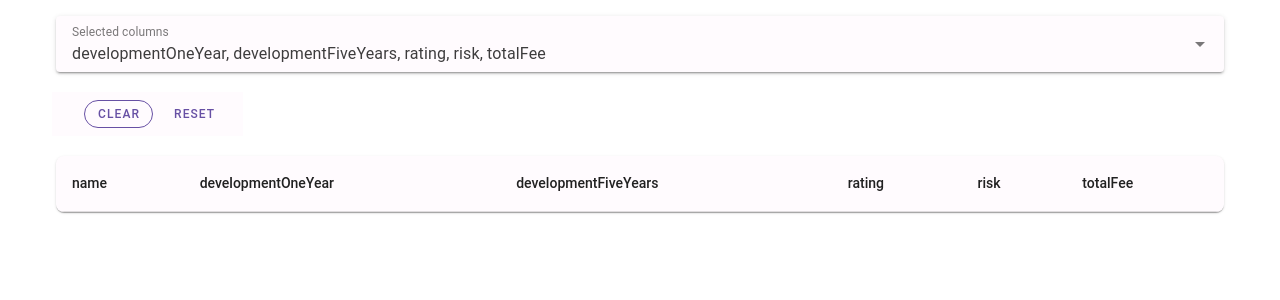
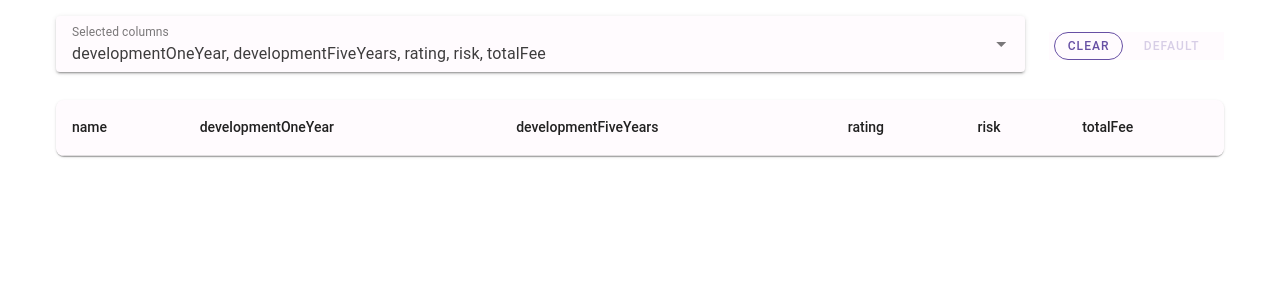
Before and after one commit to robinjac/avanza-portfolio-tool, a Vue app: page / in a window 1280 px wide. Shown: the top 300 px of the page. Built offline with nearby package versions, Linux system fonts and the light colour scheme.

Commit message:
Move buttons next to select and add disable state

```diff
--- a/src/App.vue
+++ b/src/App.vue
@@ -19,6 +19,7 @@ export default {
   data() {
     return {
       funds,
+      defaultSelectedColumns,
       selectedColumns: defaultSelectedColumns,
       availableColumns: numericOnlyColumns,
     };
@@ -40,7 +41,7 @@ export default {
 <template>
   <v-container>
     <v-row>
-      <v-col>
+      <v-col cols="10">
         <v-select
           label="Selected columns"
           :items="availableColumns"
@@ -51,22 +52,27 @@ export default {
           hide-details
         ></v-select>
       </v-col>
-    </v-row>
-
-    <v-row align="end">
-      <v-sheet class="pa-2 ma-2">
+      <v-col>
+        <v-sheet class="d-flex justify-center my-4">
           <v-btn
+            :disabled="selectedColumns.length === 0"
             @click="handleClear"
-          class="ml-6"
             size="small"
             variant="outlined"
           >
-          Clear
+            clear
           </v-btn>
-        <v-btn @click="handleReset" class="mx-2" size="small" variant="text">
-          Reset
+          <v-btn
+            :disabled="selectedColumns === defaultSelectedColumns"
+            @click="handleReset"
+            class="mx-2"
+            size="small"
+            variant="text"
+          >
+            default
           </v-btn>
         </v-sheet>
+      </v-col>
     </v-row>
 
     <v-row>
```
Lines whose indentation alone changed are shown as unchanged.
